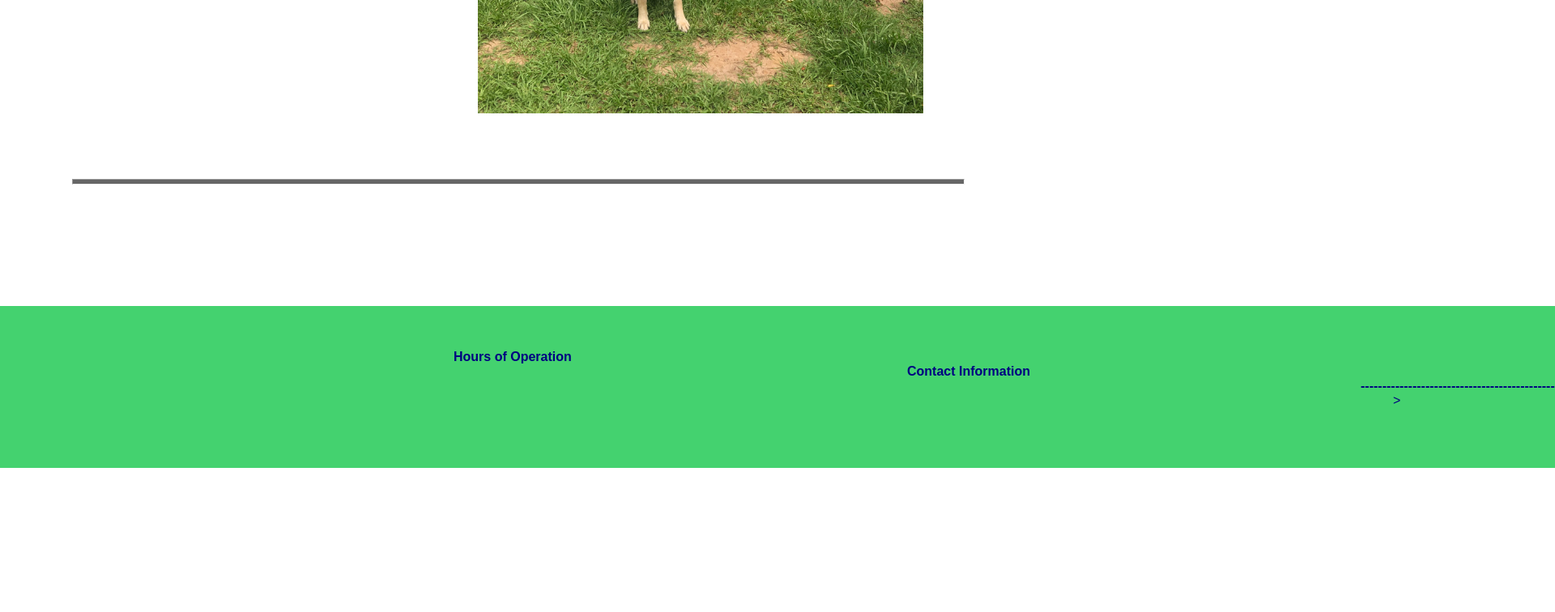
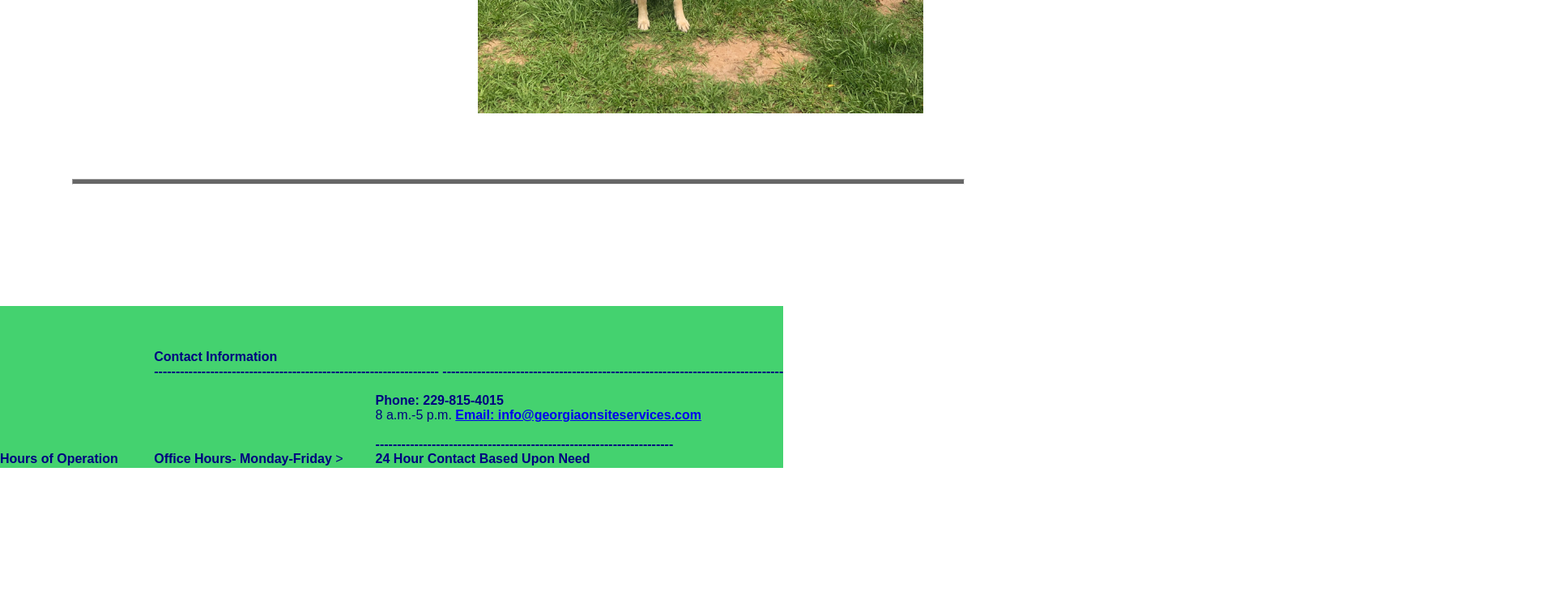
Before and after one commit to quantumak/georgia-onsite-services, a plain HTML site: page contact-us.html in a window 1280 px wide. Shown: the part 1178-1934 px from the top of the page at 81% size, 1920 px wide, since content can reach past the window. After the commit the page ends 1756 px from the top, so only its background shows below. Drawn offline with nearby package versions, Linux system fonts and the light colour scheme.

Commit message:
Update contact-us.html

```diff
--- a/contact-us.html
+++ b/contact-us.html
@@ -139,16 +139,16 @@
 <span class="b">
 
     <footer> <div class="bluetxt">
-<p> <br> <br> <br> <span class="tab"><span class="tab"><span class="tab"><span class="tab"><span class="tab"><span class="tab"><span class="tab"><span class="tab"><span class="tab"><span class="tab"><span class="tab"><span class="tab"><span class="tab"><span class="tab"><b>Hours of Operation</b> <span class="tab"><span class="tab"><span class="tab"><span class="tab"><span class="tab"><span class="tab"><span class="tab"><span class="tab"><span class="tab"><span class="tab"><span class="tab"><span class="tab"><span class="tab"><span class="tab"><b>Contact Information </b><br>
-    <span class="tab"><span class="tab"><span class="tab"><span class="tab"><span class="tab"><span class="tab"><span class="tab"><span class="tab"><span class="tab"><span class="tab"><span class="tab"><span class="tab"><span class="tab"><span class="tab"><b> ------------------------------------------------------------------</b>
+<p> <br> <br> <br> <b>Hours of Operation</b> <span class="tab"><b>Contact Information </b><br>
+<b> ------------------------------------------------------------------</b>
 
-  <span class="tab">><span class="tab"><span class="tab"><span class="tab"><span class="tab"><span class="tab"><span class="tab"><span class="tab"><span class="tab"><b>-------------------------------------------------------------------------------</b>
-<br> <br><span class="tab"><span class="tab"><span class="tab"><span class="tab"><span class="tab"><span class="tab"><span class="tab"><span class="tab"><span class="tab"><span class="tab"><span class="tab"><span class="tab"><span class="tab"><span class="tab"><b> Office Hours- Monday-Friday </b> <span class="tab"><span class="tab"><span class="tab"><span class="tab"><span class="tab"><span class="tab"><span class="tab"><span class="tab"><span class="tab"><span class="tab"><span class="tab"><span class="tab"> <b>Phone: 229-815-4015</b>
-<br> <br> <span class="tab"><span class="tab"><span class="tab"><span class="tab"><span class="tab"><span class="tab"><span class="tab"><span class="tab"><span class="tab"><span class="tab"><span class="tab"><span class="tab"><span class="tab"><span class="tab"><b> 8 a.m.-5 p.m. <b> <span class="tab"><span class="tab"><span class="tab"><span class="tab"><span class="tab"><span class="tab"><span class="tab"><span class="tab"><span class="tab"><span class="tab"><span class="tab"><span class="tab"><span class="tab"><span class="tab"> <span class="tab"> <b><a href="mailto: info@georgiaonsiteservices.com">Email: info@georgiaonsiteservices.com </b></a>
+ <b>-------------------------------------------------------------------------------</b>
+<br> <br><b> Office Hours- Monday-Friday </b> ><span class="tab"> <b>Phone: 229-815-4015</b>
+<br <b> 8 a.m.-5 p.m. </b> <b><a href="mailto: info@georgiaonsiteservices.com">Email: info@georgiaonsiteservices.com </b></a>
   <br> <br>
-<span class="tab"><span class="tab"><span class="tab"><span class="tab"><span class="tab"><span class="tab"><span class="tab"><span class="tab"><span class="tab"><span class="tab"><span class="tab"><span class="tab"><span class="tab"><span class="tab">---------------------------------------------------------------------
+      <b>---------------------------------------------------------------------</b>
 <br>
-<span class="tab"><span class="tab"><span class="tab"><span class="tab"><span class="tab"><span class="tab"><span class="tab"><span class="tab"><span class="tab"><span class="tab"><span class="tab"><span class="tab"><span class="tab"><span class="tab"><b>24 Hour Contact Based Upon Need</b>
+<b>24 Hour Contact Based Upon Need</b>
 </p>
     </span>
 </div>
```
